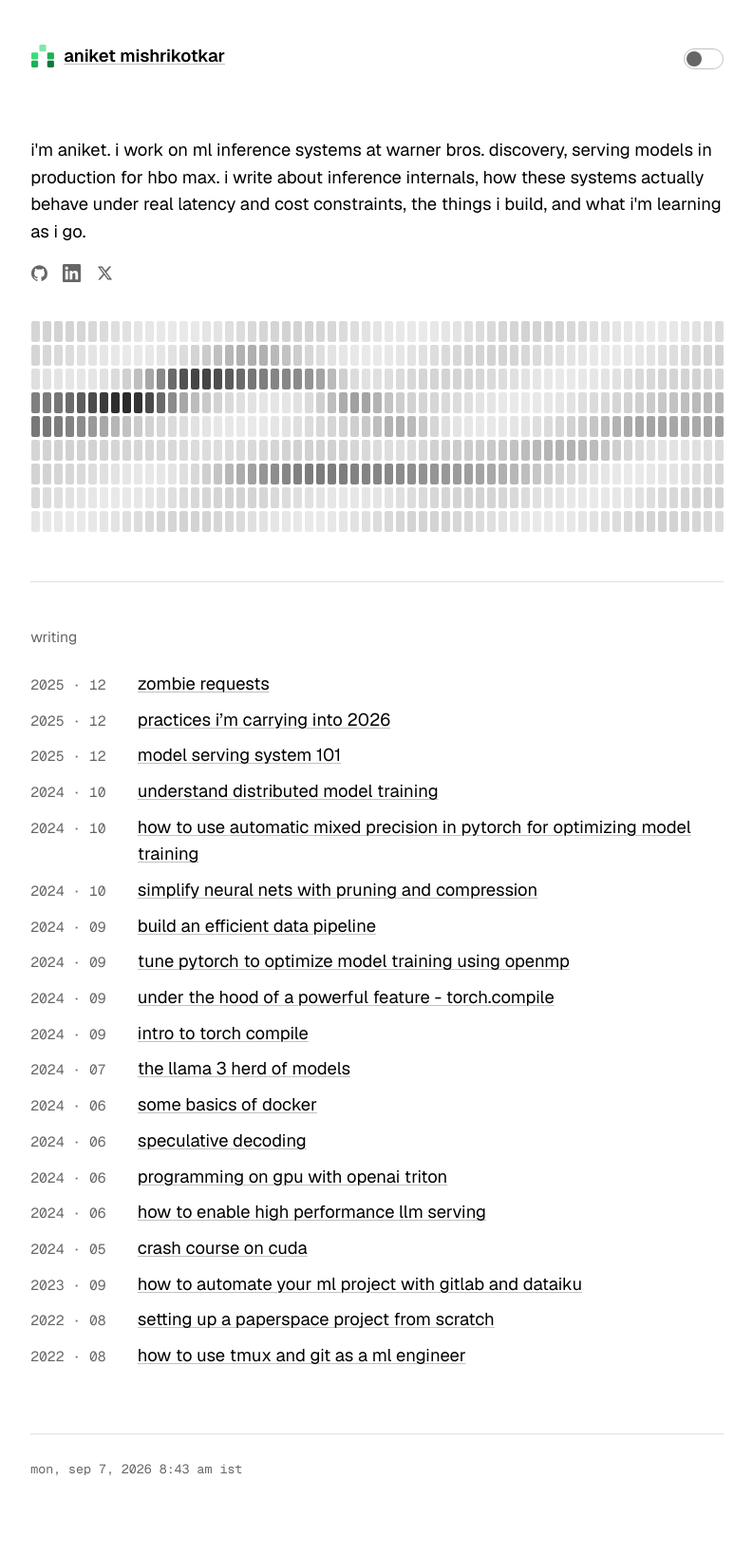
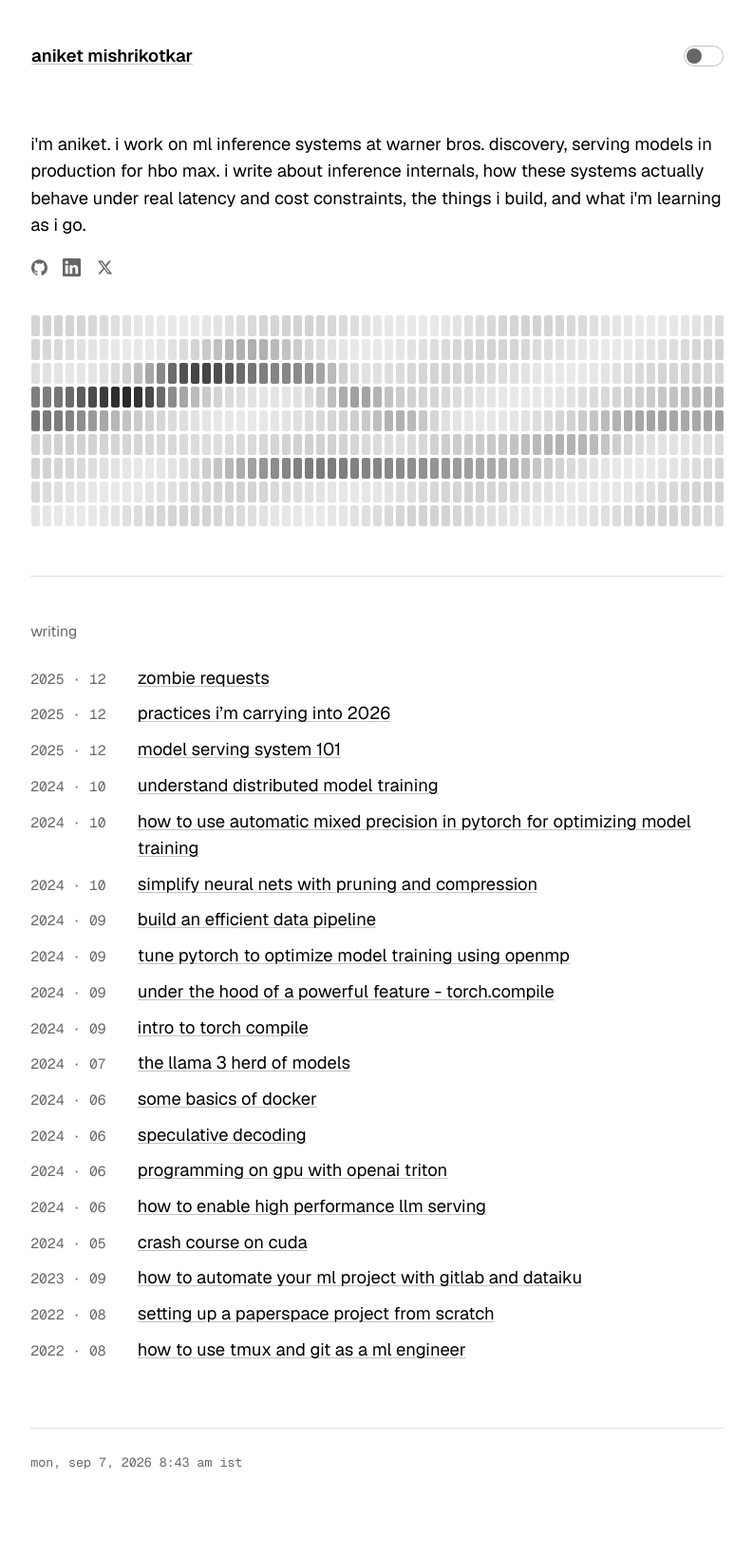
Before and after one commit to aniketmi00/aniketmi00.github.io, a Jekyll site: the page built from _pages/index.md, in a window 1280 px wide. Shown: the whole page at 95% size, without its empty margins (243-1036 px from the left). Built offline with Jekyll 4.4.1, drawn with Linux system fonts in a browser that asks for light colours.

Commit message:
Remove the pixel-mosaic logo mark
Drops the green house-shaped logo from the nav and reverts the
favicon to the plain "AM" monogram badge it replaced, updated to the
current Geist font. Nav brand is back to plain text, no icon.

Co-Authored-By: Claude Sonnet 5 <noreply@anthropic.com>
Claude-Session: https://claude.ai/code/session_01Bp9TFpQHaato4UXSuYxMbL

```diff
--- a/_includes/logo-mark.html
+++ /dev/null
@@ -1,7 +0,0 @@
-<svg class="logo-mark" viewBox="0 0 20 20" aria-hidden="true">
-  <rect x="7" y="0" width="6" height="6" rx="1.1" fill="#7EE8A8"/>
-  <rect x="0" y="7" width="6" height="6" rx="1.1" fill="#3DDC78"/>
-  <rect x="14" y="7" width="6" height="6" rx="1.1" fill="#1FAF57"/>
-  <rect x="0" y="14" width="6" height="6" rx="1.1" fill="#1FAF57"/>
-  <rect x="14" y="14" width="6" height="6" rx="1.1" fill="#0C7A3C"/>
-</svg>
--- a/_includes/nav.html
+++ b/_includes/nav.html
@@ -1,9 +1,6 @@
 <div class="nav-inner">
   <div>
-    <a class="internal-link brand" href="{{ site.baseurl }}/">
-      {% include logo-mark.html %}
-      {{ site.title }}
-    </a>
+    <a class="internal-link brand" href="{{ site.baseurl }}/">{{ site.title }}</a>
   </div>
   <div style="display: flex; align-items: center; gap: 1.1rem;">
     <button id="theme-toggle" type="button" aria-label="Toggle dark mode" title="Toggle theme">
--- a/_sass/_style.scss
+++ b/_sass/_style.scss
@@ -230,17 +230,8 @@ nav {
   }
 
   .brand {
-    display: inline-flex;
-    align-items: center;
-    gap: 0.55em;
     font-weight: 600;
     color: var(--tx);
-
-    .logo-mark {
-      width: 1.3em;
-      height: auto;
-      flex: 0 0 auto;
-    }
   }
 }
 
```
Also changed, not shown: assets/favicon.svg.
